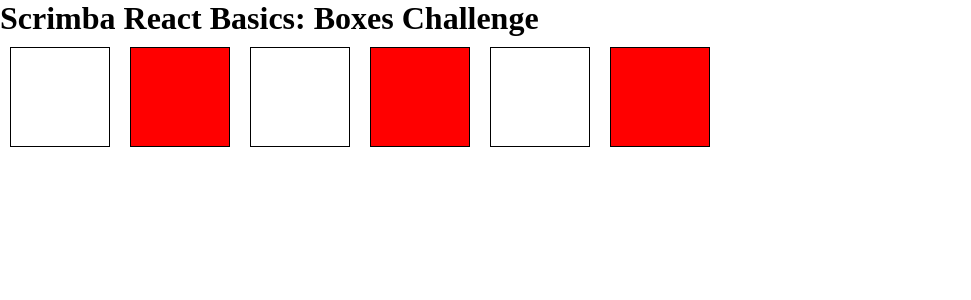
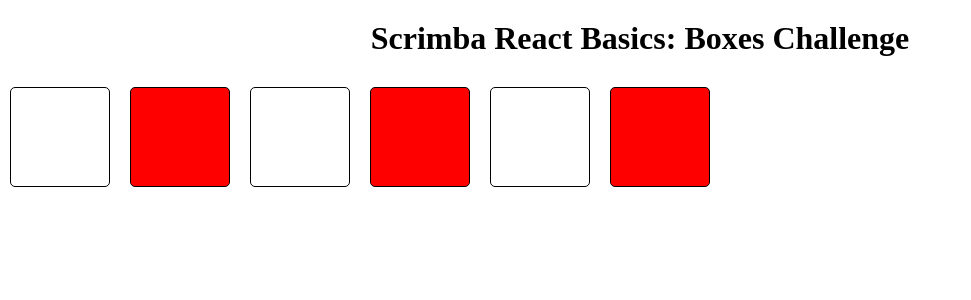
Before and after one commit to tak40/react-basics-boxes-challenge, a React (Vite) app: page / in a window 1280 px wide. Shown: the top 300 px of the page, without its empty margins (0-971 px from the left). Built offline with nearby package versions, Linux system fonts and the light colour scheme.

Commit message:
update: REAMME step 2

```diff
--- a/src/index.css
+++ b/src/index.css
@@ -2,6 +2,11 @@
   box-sizing: border-box;
   margin: 0;
   padding: 0;
+}
+
+h1 {
+  text-align: center;
+  margin: 20px 0;
 }
 
 .box {
@@ -10,4 +15,5 @@
   height: 100px;
   margin: 10px;
   border: 1px solid #000;
+  border-radius: 5px;
 }
```
Also changed, not shown: public/step2.png (added), 1 other file (tests, documents, lock files or other folders).
